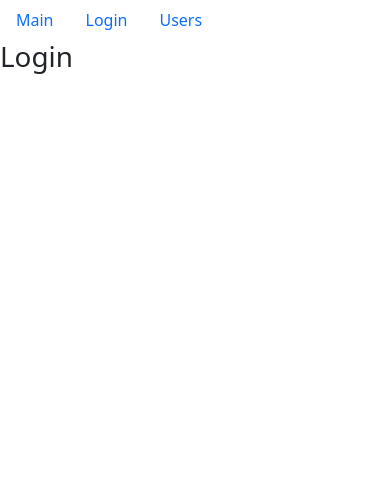
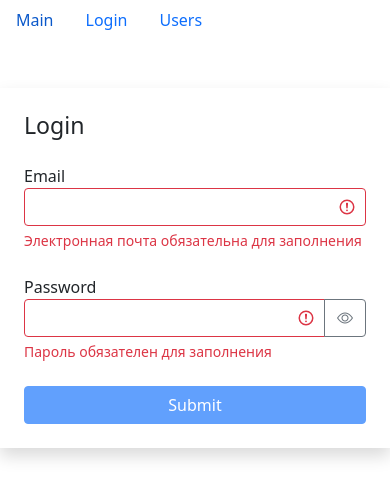
Before and after one commit to AlexandrPovar/react_answer_hw, a React (Create React App) app: page /login in a window 390 px wide. Shown: the top 498 px of the page. Built offline with nearby package versions, Linux system fonts and the light colour scheme.

Commit message:
add login-form

```diff
--- /dev/null
+++ b/src/app/components/textField.jsx
@@ -0,0 +1,54 @@
+import React, { useState } from "react";
+import PropTypes from "prop-types";
+
+const TextField = ({ label, type, name, value, onChange, error }) => {
+    const [showPassword, setShowPassword] = useState(false);
+    const getInputClasses = () => {
+        return "form-control " + (error ? "is-invalid" : "");
+    };
+    const toggleShowPassword = () => {
+        setShowPassword((prevState) => !prevState);
+    };
+    return (
+        <div className="mb-4">
+            <label htmlFor="email">{label}</label>
+            <div className="input-group has-validation">
+                <input
+                    className={getInputClasses()}
+                    type={showPassword ? "text" : type}
+                    id={name}
+                    name={name}
+                    value={value}
+                    onChange={onChange}
+                />
+                {type === "password" && (
+                    <button
+                        className="btn btn-outline-secondary"
+                        type="button"
+                        onClick={toggleShowPassword}
+                    >
+                        <i
+                            className={
+                                "bi bi-eye" + (showPassword ? "-slash" : "")
+                            }
+                        ></i>
+                    </button>
+                )}
+                {error && <div className="invalid-feedback">{error}</div>}
+            </div>
+        </div>
+    );
+};
+TextField.defaultProps = {
+    type: "text"
+};
+TextField.propTypes = {
+    label: PropTypes.string,
+    type: PropTypes.string,
+    name: PropTypes.string,
+    value: PropTypes.string,
+    onChange: PropTypes.func,
+    error: PropTypes.string
+};
+
+export default TextField;
--- a/src/app/layouts/login.jsx
+++ b/src/app/layouts/login.jsx
@@ -1,7 +1,92 @@
-import React from "react";
+import React, { useEffect, useState } from "react";
+import TextField from "../components/textField";
+import { validator } from "../utils/validator";
 
 const Login = () => {
-    return <h1>Login</h1>;
+    const [data, setData] = useState({ email: "", password: "" });
+    const [errors, setErrors] = useState({});
+
+    const handleChange = ({ target }) => {
+        setData((prevState) => ({
+            ...prevState,
+            [target.name]: target.value
+        }));
+    };
+    const validatorConfig = {
+        email: {
+            isRequired: {
+                message: "Электронная почта обязательна для заполнения"
+            },
+            isEmail: { message: "Email введен некорректно" }
+        },
+        password: {
+            isRequired: {
+                message: "Пароль обязателен для заполнения"
+            },
+            isCapitalSymbol: {
+                message: "Пароль должен содержать хотя бы одну заглавную букву"
+            },
+            isContainDigit: {
+                message: "Пароль должен содержать хотя бы одну цифру"
+            },
+            min: {
+                message: "Пароль должен содержать vминимум 8 символов",
+                value: 8
+            }
+        }
+    };
+    useEffect(() => {
+        validate();
+    }, [data]);
+    const validate = () => {
+        const errors = validator(data, validatorConfig);
+
+        setErrors(errors);
+        return Object.keys(errors).length === 0;
+    };
+
+    const isValid = Object.keys(errors).length === 0;
+
+    const handleSubmit = (e) => {
+        e.preventDefault();
+        validate();
+        const isValid = validate();
+        if (!isValid) return;
+        console.log(data);
+    };
+    return (
+        <div className="container mt-5">
+            <div className="row">
+                <div className="col-md-6 offset-md-3 shadow p-4">
+                    <h3 className="mb-4">Login</h3>
+                    <form onSubmit={handleSubmit}>
+                        <TextField
+                            label="Email"
+                            name="email"
+                            value={data.email}
+                            onChange={handleChange}
+                            error={errors.email}
+                        />
+                        <TextField
+                            label="Password"
+                            type="password"
+                            name="password"
+                            value={data.password}
+                            onChange={handleChange}
+                            error={errors.password}
+                        />
+                        <button
+                            className="btn btn-primary w-100 mx-auto"
+                            type="submit"
+                            disabled={!isValid}
+                        >
+                            Submit
+                        </button>
+                    </form>
+                </div>
+            </div>
+        </div>
+    );
 };
 
 export default Login;
--- /dev/null
+++ b/src/app/utils/validator.js
@@ -0,0 +1,46 @@
+export function validator(data, config) {
+    const errors = {};
+    function validate(validateMethod, data, config) {
+        let statusValidate;
+        switch (validateMethod) {
+            case "isRequired":
+                statusValidate = data.trim() === "";
+                break;
+            case "isEmail": {
+                const emailRegExp = /^\S+@\S+\.\S+$/g;
+                statusValidate = !emailRegExp.test(data);
+                break;
+            }
+            case "isCapitalSymbol": {
+                const capitalRegExp = /[A-Z]+/g;
+                statusValidate = !capitalRegExp.test(data);
+                break;
+            }
+            case "isContainDigit": {
+                const digitRegExp = /\d+/g;
+                statusValidate = !digitRegExp.test(data);
+                break;
+            }
+            case "min": {
+                statusValidate = data.length < config.value;
+                break;
+            }
+            default:
+                break;
+        }
+        if (statusValidate) return config.message;
+    }
+    for (const fieldName in data) {
+        for (const validateMethod in config[fieldName]) {
+            const error = validate(
+                validateMethod,
+                data[fieldName],
+                config[fieldName][validateMethod]
+            );
+            if (error && !errors[fieldName]) {
+                errors[fieldName] = error;
+            }
+        }
+    }
+    return errors;
+}
```
